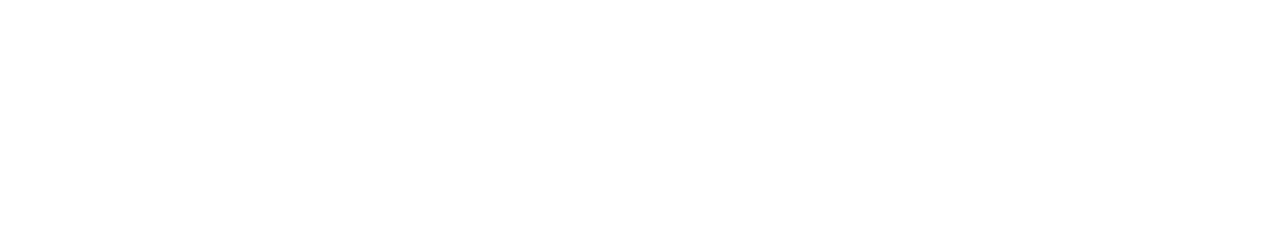
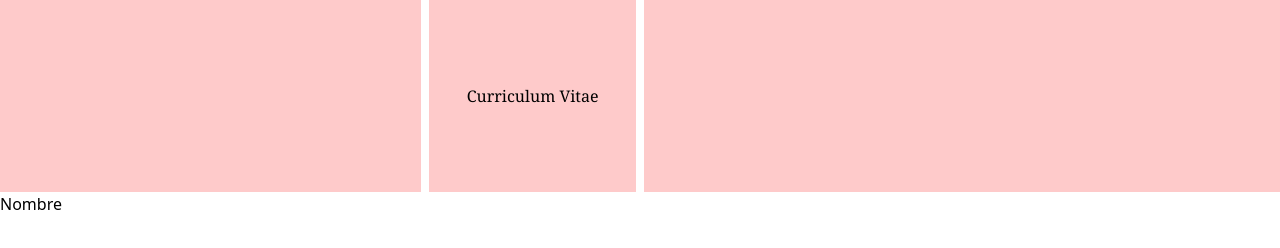
Before and after one commit to ucudal/PW_2021_Website-Franko94, a website: page docs/index.html in a window 1280 px wide. Drawn offline with nearby package versions, Linux system fonts and the light colour scheme.

Commit message:
algunos estilos de prueba

```diff
--- a/docs/index.html
+++ b/docs/index.html
@@ -1,12 +1,26 @@
 <!DOCTYPE html>
 <html lang="en">
 <head>
+    <link href="https://unpkg.com/tailwindcss@^2/dist/tailwind.min.css" rel="stylesheet">
     <meta charset="UTF-8">
     <meta http-equiv="X-UA-Compatible" content="IE=edge">
     <meta name="viewport" content="width=device-width, initial-scale=1.0">
     <title>Curriculum Vitae</title>
 </head>
 <body>
+    <section>
+        <div class="grid grid-cols-6 gap-2">
+            <div class="col-start-1 col-end-3 bg-red-200"></div>
+            <div class="h-48 bg-red-200 flex items-center col-start-3">
+                <p class="w-64 font-serif text-center ">Curriculum Vitae</p>
+            </div>
+            <div class="col-start-4 col-end-7 bg-red-200"></div>
+        </div>
 
+    </section>
+    <section>
+        <p>Nombre</p>
+
+    </section>
 </body>
 </html>
```
